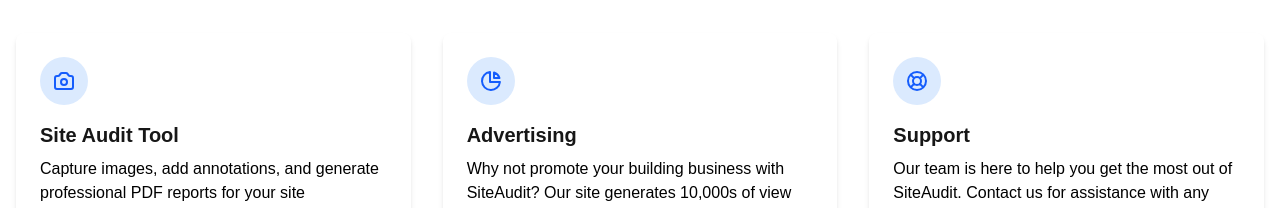
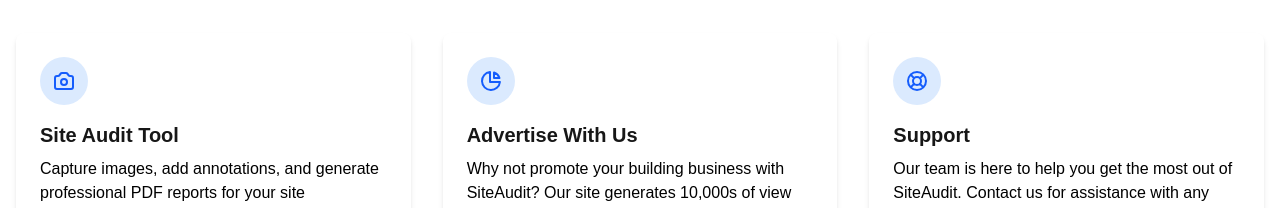
Before and after one commit to graemerycyk/siteaudit, a Next.js app: page / in a window 1280 px wide. Shown: the part 980-1188 px from the top of the page. Built offline with nearby package versions, Linux system fonts and the light colour scheme; no server answers; the database is empty.

Commit message:
Update page.tsx

```diff
--- a/src/app/page.tsx
+++ b/src/app/page.tsx
@@ -110,7 +110,7 @@
                   <path strokeLinecap="round" strokeLinejoin="round" strokeWidth={2} d="M20.488 9H15V3.512A9.025 9.025 0 0120.488 9z" />
                 </svg>
               </div>
-              <h3 className="text-xl font-semibold mb-2">Advertising</h3>
+              <h3 className="text-xl font-semibold mb-2">Advertise With Us</h3>
               <p className="text-black mb-4">
                 Why not promote your building business with SiteAudit? Our site generates 10,000s of view per month from 1000s of clients, building managers and industry professionals from across the buidling trade.
               </p>
```
